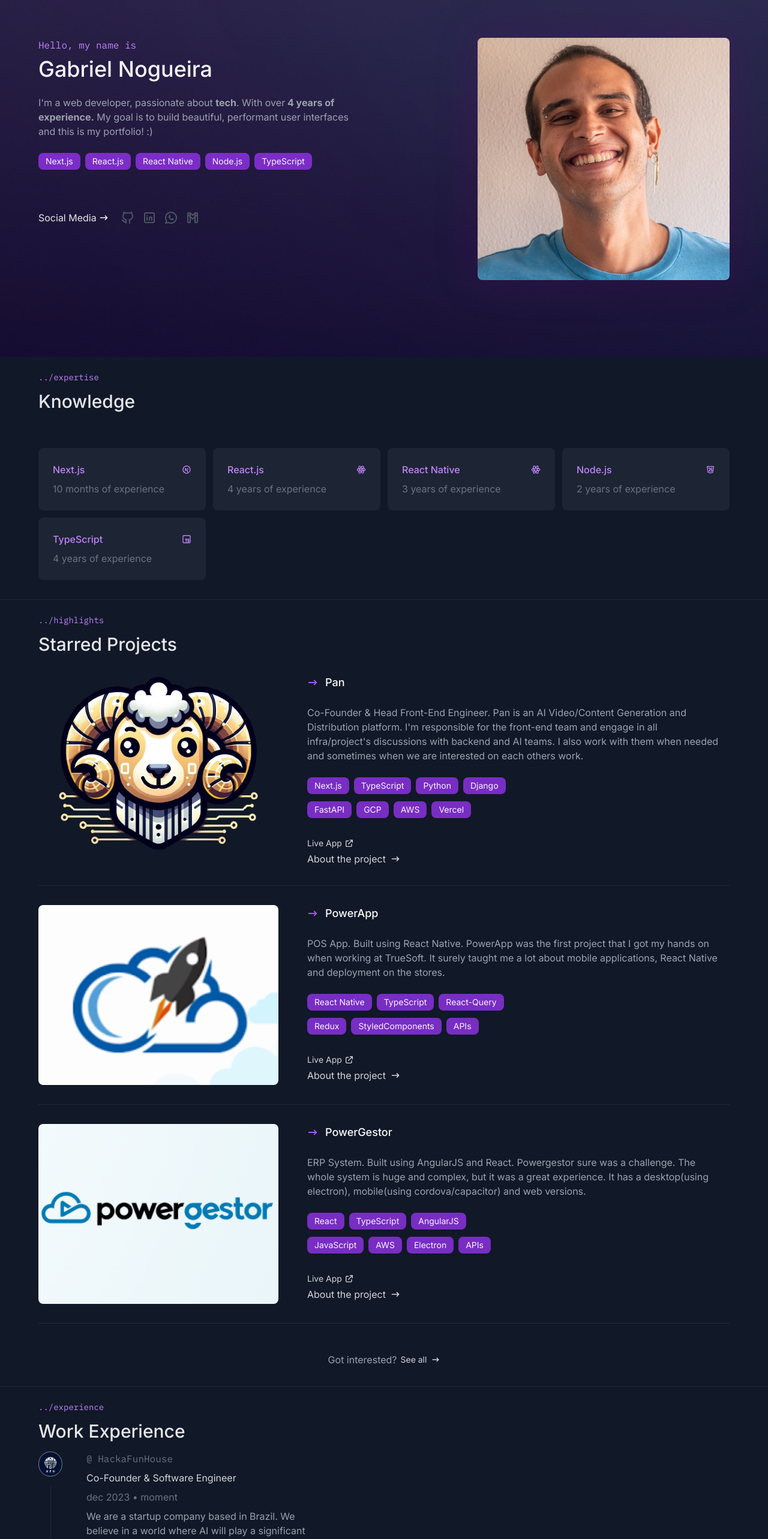
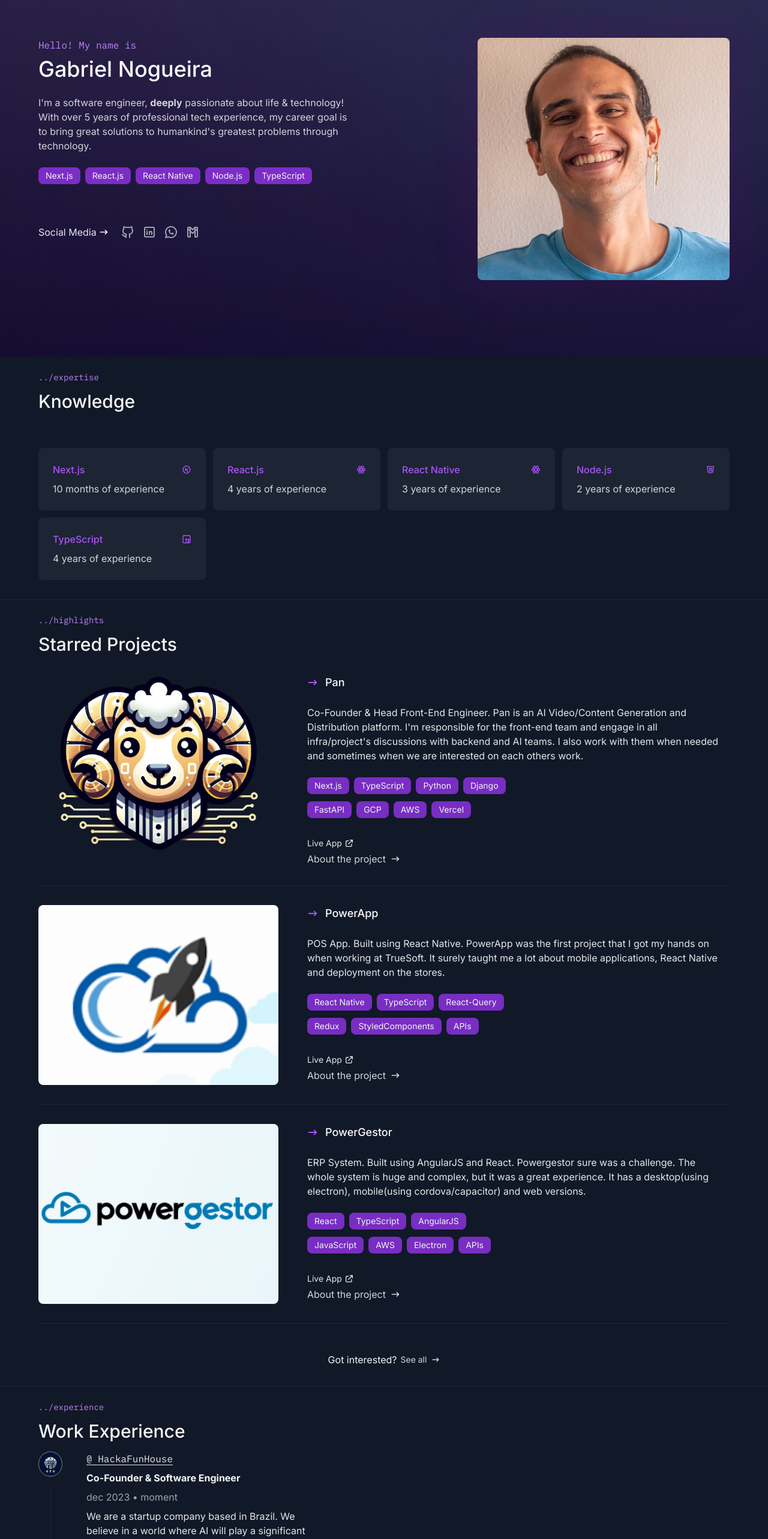
Before and after one commit to bbynog/portfolio, a Next.js app: page / in a window 1280 px wide. Shown: the part 160-2726 px from the top of the page at 60% size. Built offline with nearby package versions, Linux system fonts and the light colour scheme.

Commit message:
bright colors!

```diff
--- a/app/(components)/Footer/index.tsx
+++ b/app/(components)/Footer/index.tsx
@@ -6,7 +6,7 @@
 export const Footer = () => {
   return (
     <footer className='bg-gray-850 flex h-14 w-full items-center justify-center'>
-      <span className='flex items-center gap-1.5 font-mono text-xs text-gray-400 sm:text-sm'>
+      <span className='flex items-center gap-1.5 font-mono text-xs text-gray-100 sm:text-sm'>
         Made with
         <motion.div
           initial={{ opacity: 0.5, scale: 0.5 }}
--- a/app/(components)/SectionTitle/index.tsx
+++ b/app/(components)/SectionTitle/index.tsx
@@ -39,7 +39,7 @@
         {`../${subtitle}`}
       </motion.span>
       <motion.h3
-        className='text-3xl font-medium text-gray-200'
+        className='text-3xl font-medium text-gray-100'
         {...animProps}
         transition={{ duration: 0.5, delay: 0.2, type: 'spring' }}
       >
--- a/app/(components)/TechBadge/index.tsx
+++ b/app/(components)/TechBadge/index.tsx
@@ -14,7 +14,7 @@
     <motion.span
       {...props}
       className={cn(
-        'rounded-lg bg-purple-600/80 px-3 py-1 text-sm text-purple-50',
+        'rounded-lg bg-purple-600/80 px-3 py-1 text-sm text-gray-100',
         className,
       )}
     >
--- a/app/(components)/pages/home/HeroSection/index.tsx
+++ b/app/(components)/pages/home/HeroSection/index.tsx
@@ -48,15 +48,16 @@
         >
           <div className='text-center lg:text-left'>
             <p className='pt-2 font-mono text-purple-400 lg:pt-0'>
-              Hello, my name is
+              Hello! My name is
             </p>
             <h2 className='pt-2 text-4xl font-medium'>Gabriel Nogueira</h2>
           </div>
 
-          <p className='py-6 text-sm text-gray-400 sm:text-base'>
-            I'm a web developer, passionate about <b>tech</b>. With over
-            <b> 4 years of experience.</b> My goal is to build beautiful,
-            performant user interfaces and this is my portfolio! :)
+          <p className='py-6 text-sm text-gray-300 sm:text-base'>
+            I'm a software engineer, <b>deeply</b> passionate about life &
+            technology! With over 5 years of professional tech experience, my
+            career goal is to bring great solutions to humankind's greatest
+            problems through technology.
           </p>
           <div className='flex flex-wrap gap-x-2 gap-y-3'>
             {TECH_BADGES.map(({ name }, index) => (
@@ -74,12 +75,12 @@
               <HiArrowNarrowRight />
             </p>
 
-            <div className='flex h-20 items-center gap-3 text-2xl text-gray-100 lg:text-gray-600'>
+            <div className='flex h-20 items-center gap-3 text-2xl text-gray-50 lg:text-gray-400'>
               {MOCK_CONTACTS.map((contact, index) => (
                 <a
                   href={contact.url}
                   target='_blank'
-                  className='transition-colors lg:hover:text-gray-100'
+                  className='transition-colors lg:hover:text-gray-50'
                   key={`contact-${index}`}
                 >
                   {contact.icon}
--- a/app/(components)/pages/home/KnownTechs/KnownTechCard.tsx
+++ b/app/(components)/pages/home/KnownTechs/KnownTechCard.tsx
@@ -18,8 +18,8 @@
   );
 
   return (
-    <div className='flex flex-col gap-2 rounded-lg bg-gray-600/20 p-6 text-gray-500 hover:bg-gray-600/30 hover:text-purple-400 hover:shadow-low'>
-      <div className='flex items-center justify-between text-purple-400'>
+    <div className='flex flex-col gap-2 rounded-lg bg-gray-600/20 p-6 text-gray-300 hover:bg-gray-600/30 hover:text-purple-400 hover:shadow-low'>
+      <div className='flex items-center justify-between text-purple-500'>
         <p className='font-medium'>{name}</p>
         {icon}
       </div>
--- a/app/(components)/pages/home/ProfessionalExperience/ExperienceItem.tsx
+++ b/app/(components)/pages/home/ProfessionalExperience/ExperienceItem.tsx
@@ -50,13 +50,13 @@
           <a
             href={companyWebsite}
             target='_blank'
-            className='font-mono text-gray-50 transition-colors lg:text-gray-500 lg:hover:text-purple-500'
+            className='font-mono text-gray-50 underline underline-offset-4 transition-colors lg:text-gray-200 lg:hover:text-purple-500'
           >
             @ {companyName}
           </a>
-          <h4 className='text-gray-300'>{job}</h4>
-          <span className='text-gray-500'>{startDate}</span>
-          <p className='max-w-[400px] text-gray-400'>{description}</p>
+          <h4 className='font-bold text-gray-100'>{job}</h4>
+          <span className='text-gray-400'>{startDate}</span>
+          <p className='max-w-[400px] text-gray-200'>{description}</p>
 
           <p className='pb-3 pt-3 text-sm font-semibold text-gray-400'>
             Skills
--- a/app/(components)/pages/home/StarredProjects/ProjectCard.tsx
+++ b/app/(components)/pages/home/StarredProjects/ProjectCard.tsx
@@ -60,7 +60,7 @@
         </motion.div>
 
         <motion.p
-          className='py-6 text-gray-400'
+          className='py-6 text-gray-200'
           {...fadeUpAnimation}
           transition={{ duration: 0.2, delay: 0.35 }}
         >
@@ -79,7 +79,7 @@
 
         {productionUrl && (
           <a href={productionUrl} target={productionUrl}>
-            <button className='flex items-center text-center text-sm text-gray-300 hover:text-purple-500'>
+            <button className='flex items-center text-center text-sm text-gray-200 hover:text-purple-500'>
               Live App
               <div className='pl-1'>
                 <HiOutlineExternalLink size={16} />
--- a/app/(components)/pages/home/StarredProjects/index.tsx
+++ b/app/(components)/pages/home/StarredProjects/index.tsx
@@ -39,7 +39,7 @@
         })}
 
         <p className='flex items-center justify-center gap-1.5 pt-8 lg:pt-12'>
-          <span className='text-gray-400'>Got interested?</span>
+          <span className='text-gray-100'>Got interested?</span>
           <Link href='/projects' className='inline-flex'>
             See all
             <HiArrowNarrowRight />
--- a/app/(components)/pages/projects/PageIntroduction/index.tsx
+++ b/app/(components)/pages/projects/PageIntroduction/index.tsx
@@ -20,7 +20,7 @@
         exit={{ opacity: 0, y: 100 }}
         transition={{ duration: 0.6 }}
       >
-        <p className='max-w-[640px] py-6 text-center text-sm text-gray-400 sm:text-base'>
+        <p className='max-w-[640px] py-6 text-center text-sm text-gray-200 sm:text-base'>
           Here are some projects that I have worked on. Some of them I've built
           from scratch and some I have contributed to.
         </p>
--- a/app/(components)/pages/projects/ProjectsList/ProjectCard/index.tsx
+++ b/app/(components)/pages/projects/ProjectsList/ProjectCard/index.tsx
@@ -41,7 +41,7 @@
           <strong className='font-medium text-gray-50/90 transition-colors duration-500 group-hover:text-purple-500'>
             {title}
           </strong>
-          <p className='line-clamp-4 pt-2 text-gray-400'>{description}</p>
+          <p className='line-clamp-4 pt-2 text-gray-300'>{description}</p>
           <span className='mt-auto block truncate text-sm font-medium text-gray-300'>
             {techStack.map((techStack, index) => {
               if (index === techStack.length - 1) return techStack;
--- a/app/globals.css
+++ b/app/globals.css
@@ -4,7 +4,7 @@
 
 @layer base {
   body {
-    @apply bg-gray-900 text-gray-100;
+    @apply bg-gray-900 text-gray-50;
   }
 }
 
```
